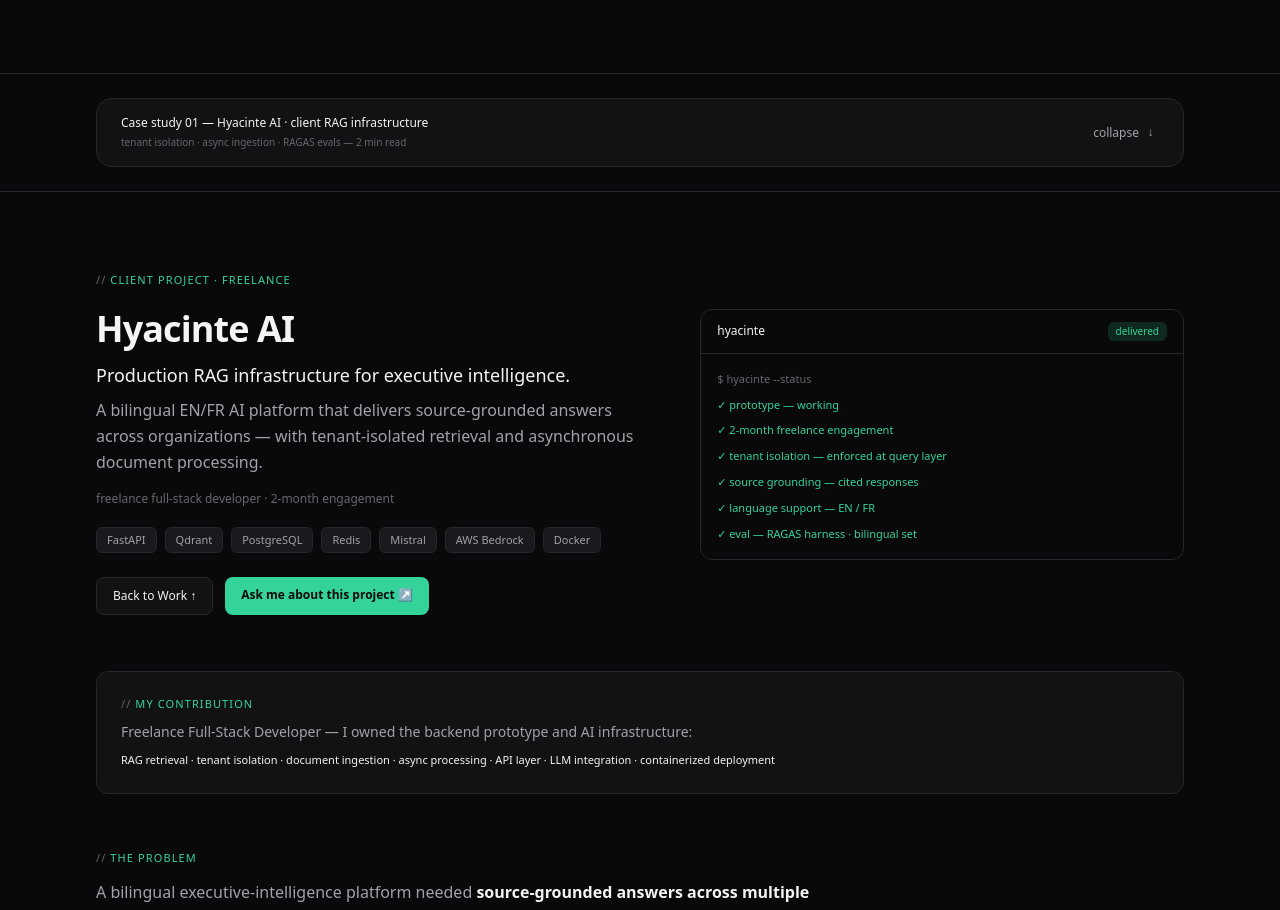
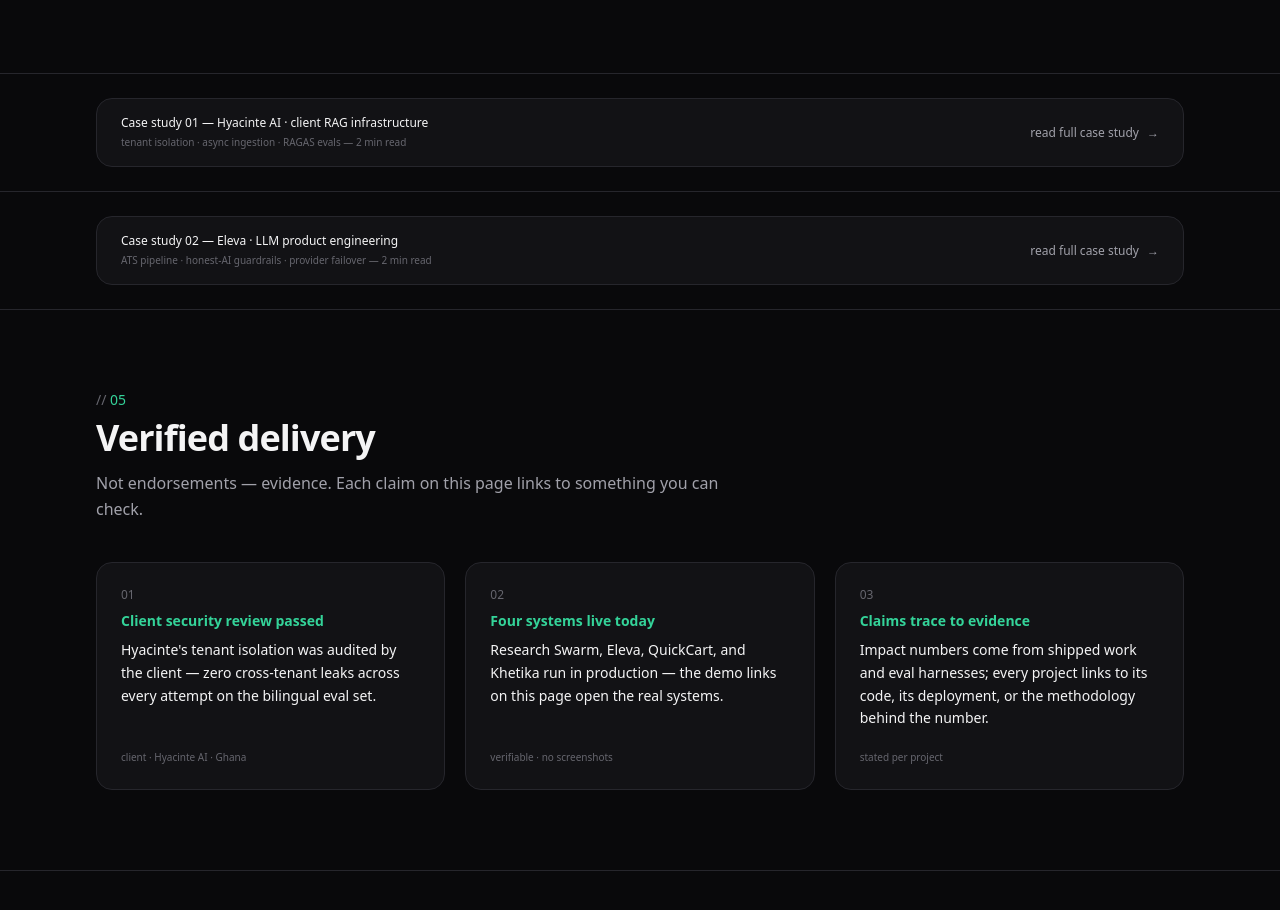
Before and after one commit to chandu954/ashish-chandan-portfolio, a Next.js app: page / in a window 1280 px wide. Shown: the part 8460-9370 px from the top of the page. Built offline with nearby package versions, Linux system fonts and the light colour scheme; no server answers.

Commit message:
fix: case studies start collapsed

```diff
--- a/app/page.tsx
+++ b/app/page.tsx
@@ -32,7 +32,7 @@
         <Projects />
         <GithubStrip />
         <Showcase />
-        <Collapse defaultOpen label="Case study 01 — Hyacinte AI · client RAG infrastructure" hint="tenant isolation · async ingestion · RAGAS evals — 2 min read">
+        <Collapse label="Case study 01 — Hyacinte AI · client RAG infrastructure" hint="tenant isolation · async ingestion · RAGAS evals — 2 min read">
           <CaseStudy />
         </Collapse>
         <Collapse label="Case study 02 — Eleva · LLM product engineering" hint="ATS pipeline · honest-AI guardrails · provider failover — 2 min read">
```
